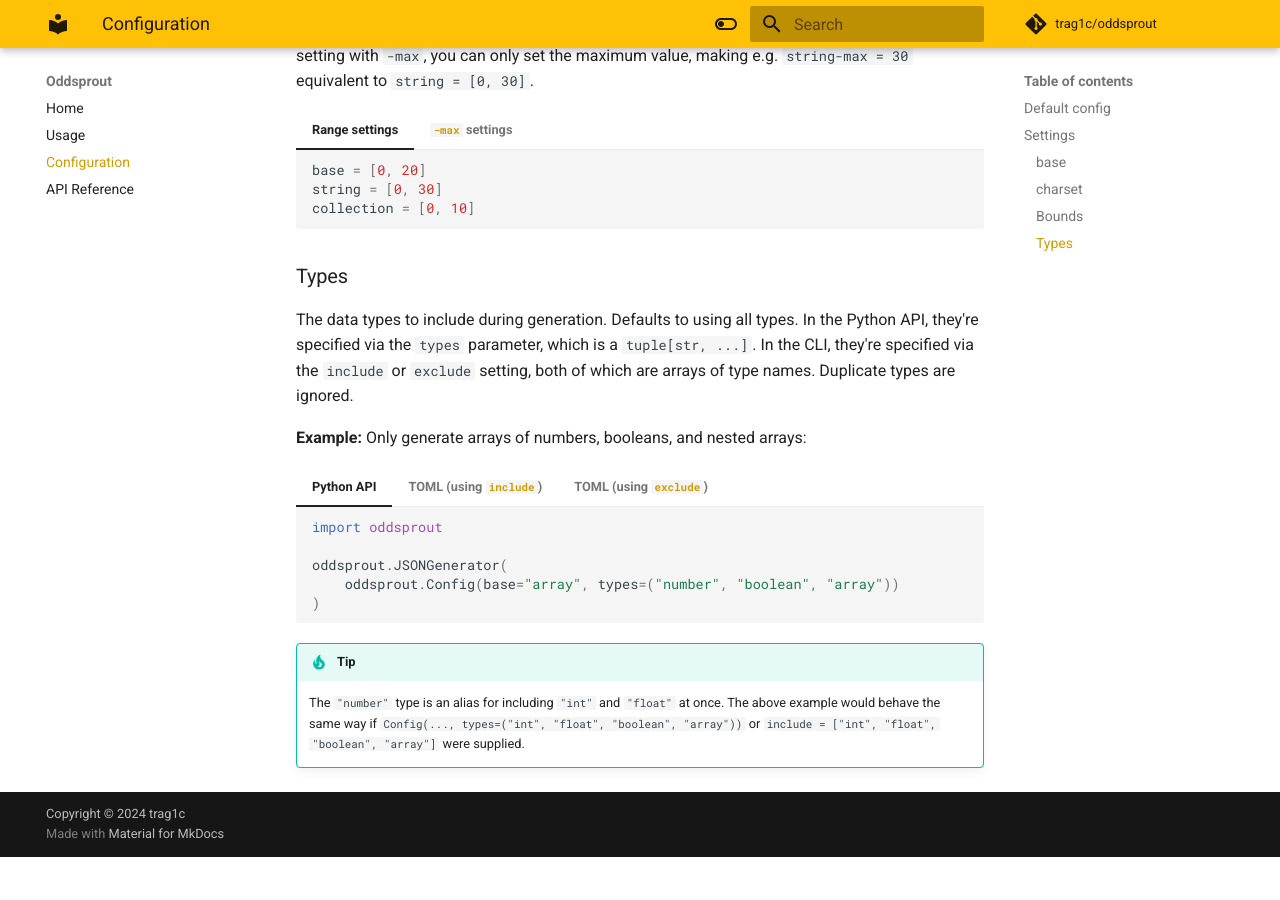
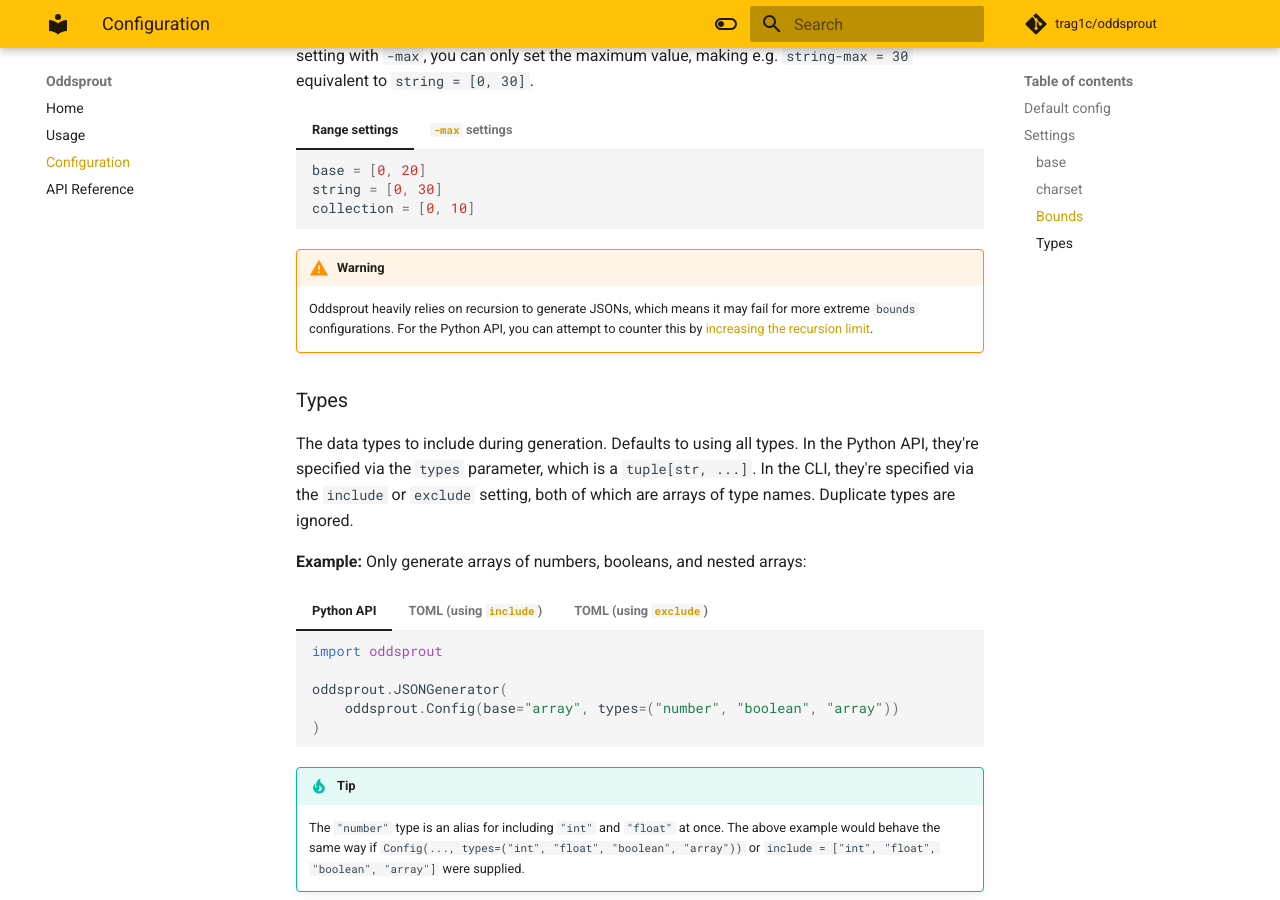
Before and after one commit to trag1c/oddsprout, an MkDocs documentation site: the page built from docs/configuration.md, in a window 1280 px wide and 900 px high, scrolled down 1443 px. Built offline with MkDocs 1.6.1 and Material for MkDocs 9.7.7, drawn with Linux system fonts in a browser that asks for light colours; comment, search, counter and statistics services are not loaded; before the commit the page ends 2300 px from its top, so only the background shows below that.

Commit message:
Added a note about recursion

````diff
--- a/docs/configuration.md
+++ b/docs/configuration.md
@@ -85,6 +85,11 @@
     collection-max = 10
     ```
 
+!!! warning
+    Oddsprout heavily relies on recursion to generate JSONs, which means it may
+    fail for more extreme `bounds` configurations. For the Python API, you can
+    attempt to counter this by [increasing the recursion limit][sys-recursion].
+
 ### Types
 The data types to include during generation. Defaults to using all types.
 In the Python API, they're specified via the `types` parameter, which is a
@@ -124,3 +129,5 @@
     The above example would behave the same way if
     `Config(..., types=("int", "float", "boolean", "array"))` or
     `include = ["int", "float", "boolean", "array"]` were supplied.
+
+[sys-recursion]: https://docs.python.org/3/library/sys.html#sys.setrecursionlimit
````
